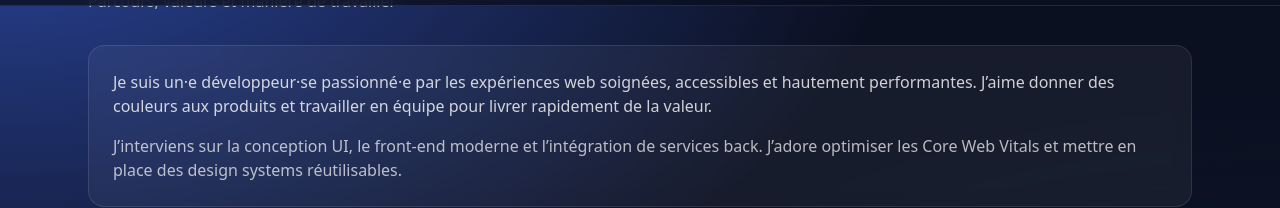
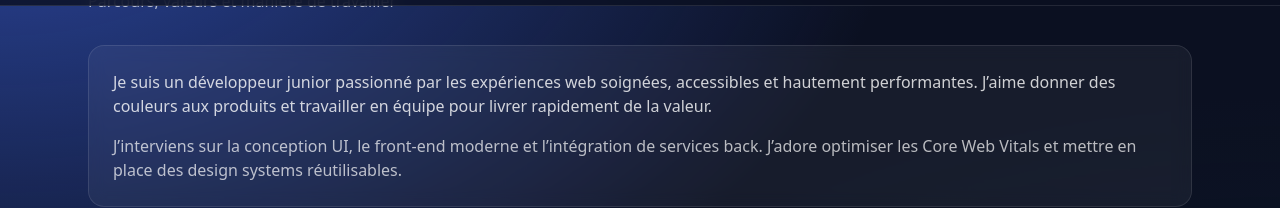
Before and after one commit to Hoosss9z/Portfolio, a Next.js app: page /about in a window 1280 px wide. Shown: the part 139-347 px from the top of the page. Built offline with nearby package versions, Linux system fonts and the light colour scheme.

Commit message:
Update page.tsx

```diff
--- a/src/app/about/page.tsx
+++ b/src/app/about/page.tsx
@@ -8,7 +8,7 @@ export default function AboutPage() {
     <>
       <Section title="À propos" subtitle="Parcours, valeurs et manière de travailler">
         <div className="card space-y-4">
-          <p className="text-white/80">Je suis un·e développeur·se passionné·e par les expériences web soignées, accessibles et hautement performantes. J’aime donner des couleurs aux produits et travailler en équipe pour livrer rapidement de la valeur.</p>
+          <p className="text-white/80">Je suis un développeur junior passionné par les expériences web soignées, accessibles et hautement performantes. J’aime donner des couleurs aux produits et travailler en équipe pour livrer rapidement de la valeur.</p>
           <p className="text-white/70">J’interviens sur la conception UI, le front-end moderne et l’intégration de services back. J’adore optimiser les Core Web Vitals et mettre en place des design systems réutilisables.</p>
         </div>
       </Section>
```
